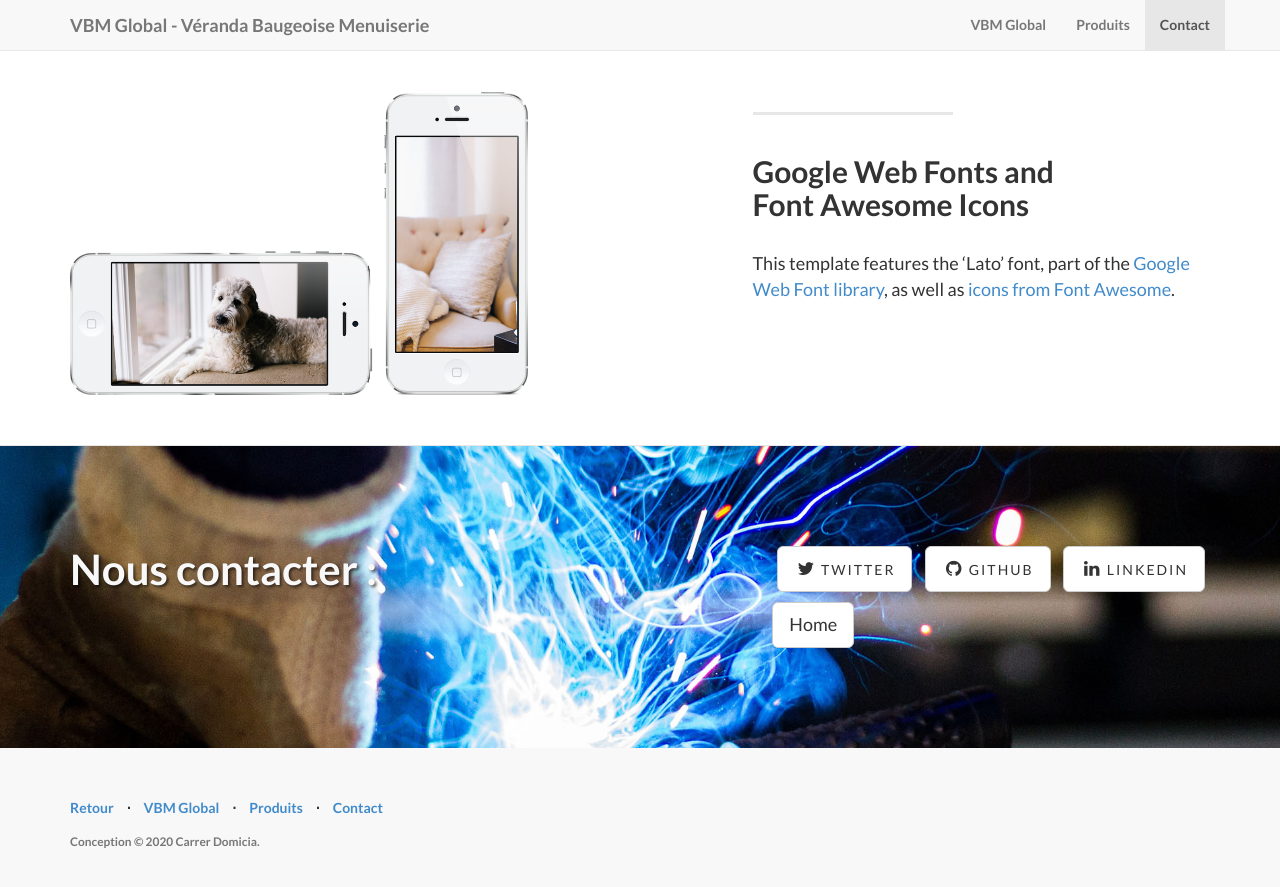
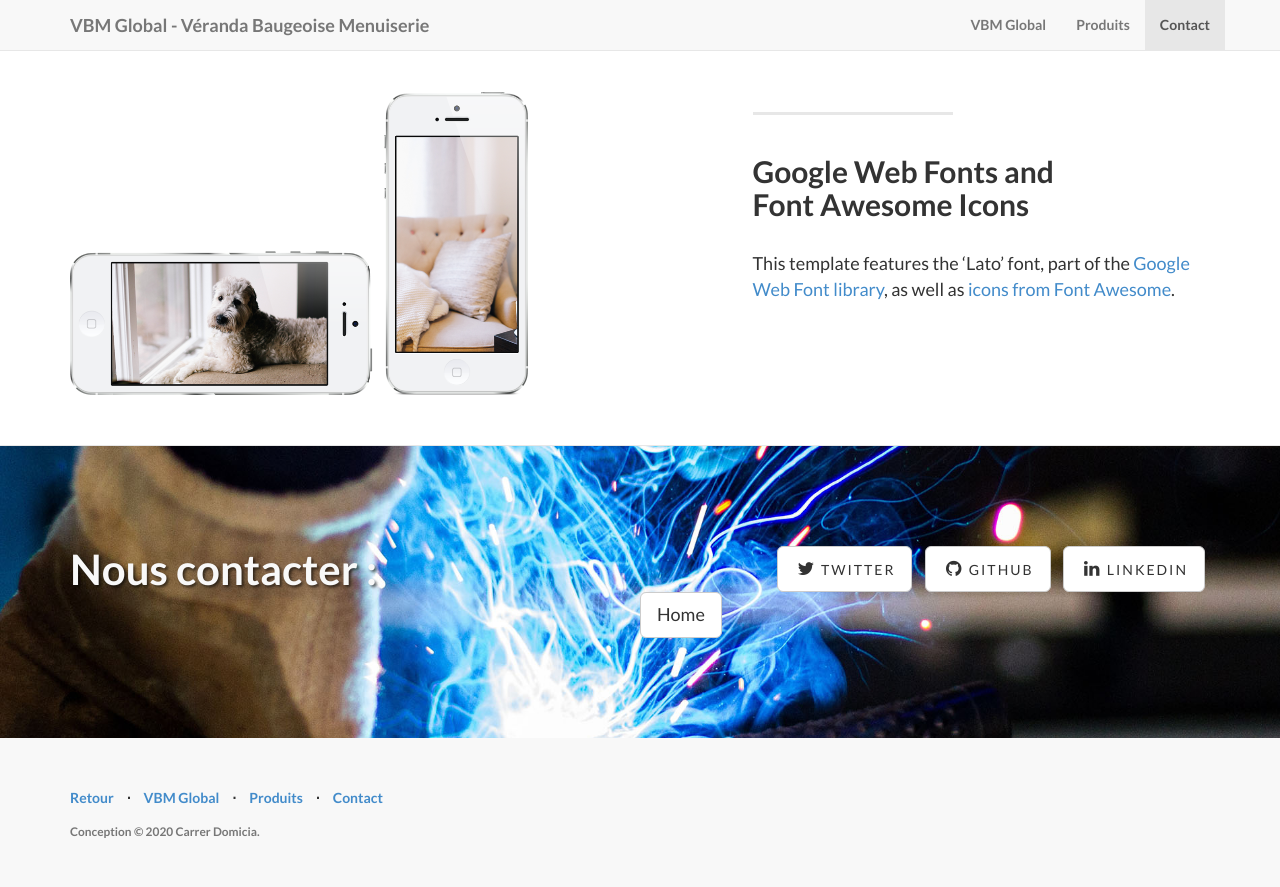
Before and after one commit to juanitito/vbm-landing, a Jekyll site: the page built from index.html, in a window 1280 px wide and 900 px high, scrolled down 1918 px. Shown: the top 887 px of the window. Built offline with Jekyll 4.4.1, drawn with Linux system fonts in a browser that asks for light colours; nearby versions of some CDN libraries; library files that are not in the unit come from our copies.

Commit message:
Update contact.html

```diff
--- a/_includes/contact.html
+++ b/_includes/contact.html
@@ -12,10 +12,10 @@
 							<a href="{{ social.url }}" class="btn btn-default btn-lg"><i class="fa fa-{{ social.title }} fa-fw"></i> <span class="network-name">{{ social.title }}</span></a>
 						</li>
 						{% endfor %}
-						<p></p>
-						<a href="#home" class="btn btn-default btn-lg">Home</a>
 					</ul>
 				</div>
+				<p></p>
+				<a href="#home" class="btn btn-default btn-lg">Home</a>
 			</div>
 
 		</div>
```
